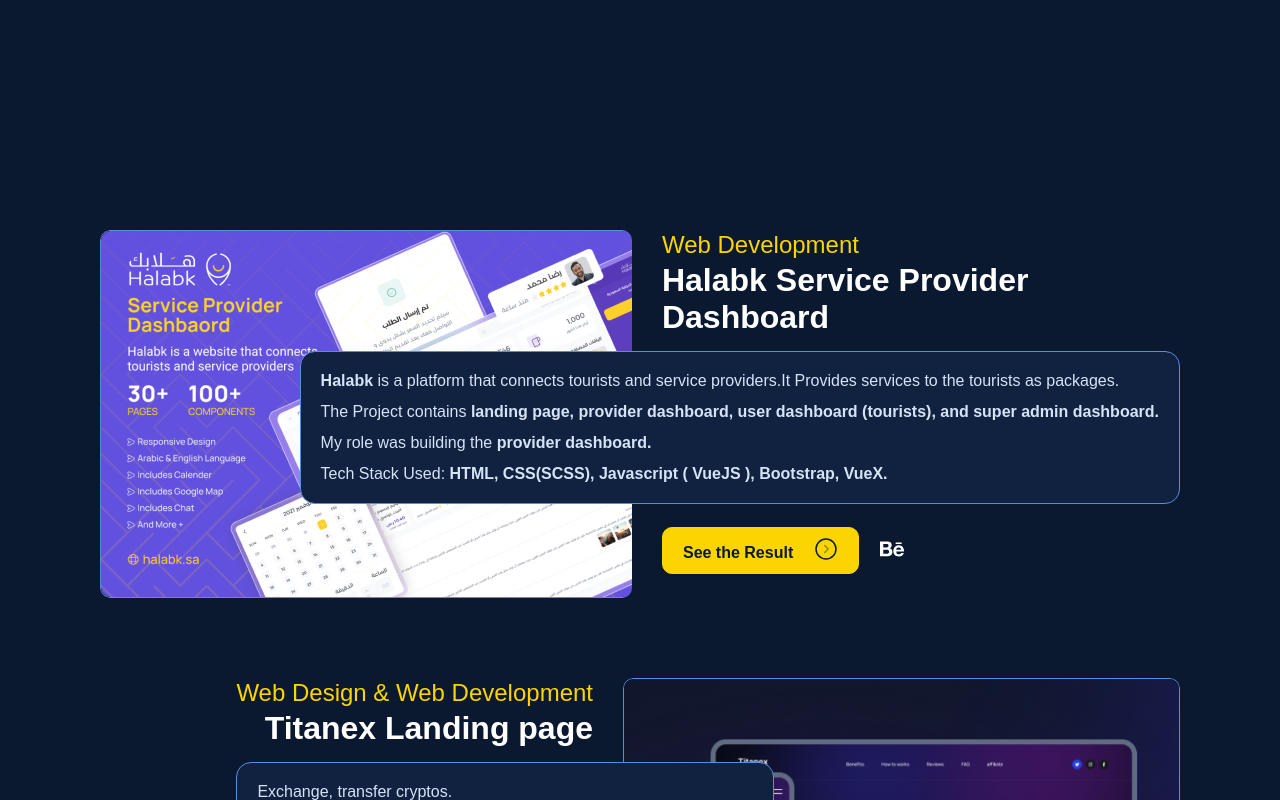
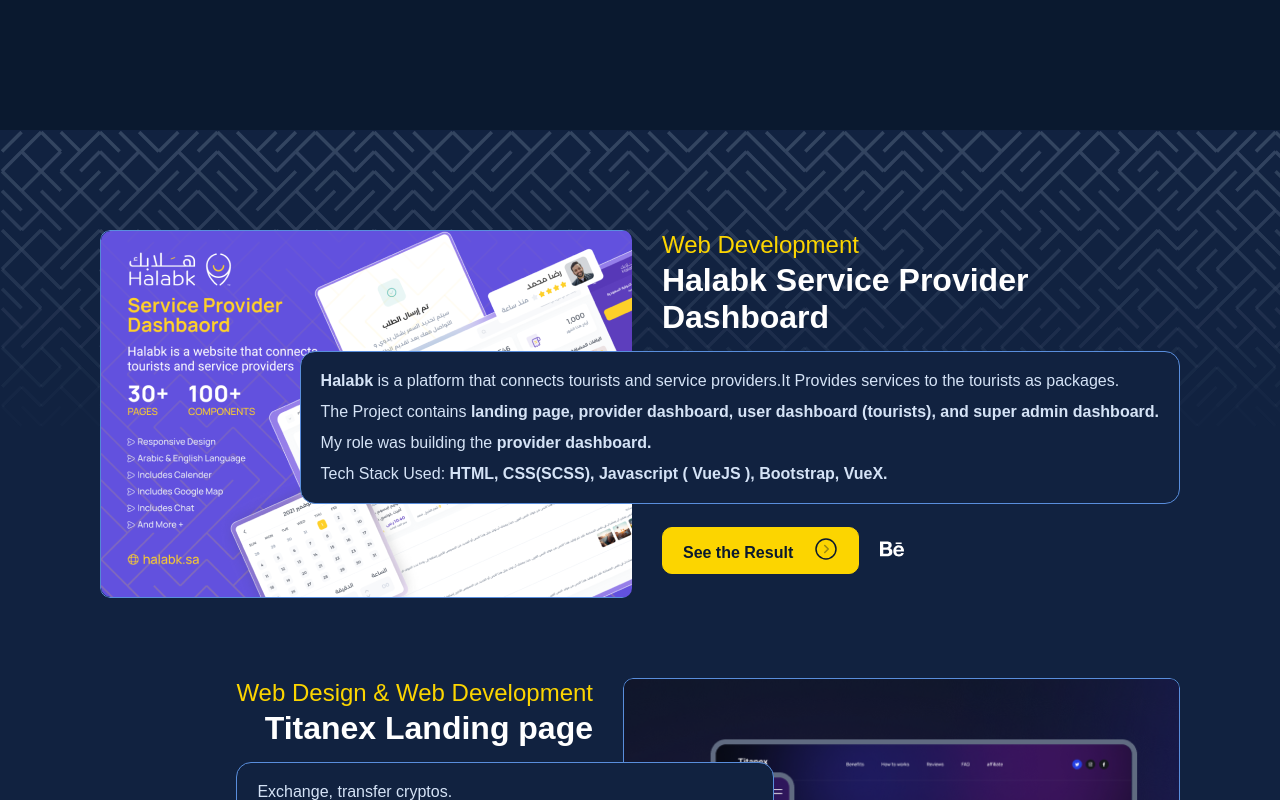
Before and after one commit to alzeqri1997/zeqri, a Next.js app: page / in a window 1280 px wide. Shown: the part 1460-2260 px from the top of the page. Built offline with nearby package versions, Linux system fonts and the light colour scheme.

Commit message:
update project animation

```diff
--- a/components/Projects.jsx
+++ b/components/Projects.jsx
@@ -3,31 +3,40 @@ import Divider from './Divider'
 import Project from './Project'
 import ScrollTrigger from 'gsap/dist/ScrollTrigger'
 import {gsap} from 'gsap'
+import { Pattern } from './icons'
 
 const Projects = () => {
   gsap.registerPlugin(ScrollTrigger)
-  const tl = useRef();
   const projects = useRef();
 
-  // useLayoutEffect(() => {
-  //   const ctx = gsap.context(() => {
-  //     tl.current = gsap
-  //       .timeline({ defaults: { duration: 0.5 }, scrollTrigger: {
-  //         trigger: '.project',
-  //         start: 'top center',
-  //         markers: true
-  //       }
-  //       }).from('.project', {
-  //         opacity:0,
-  //       })
-  //   }, projects)
-  //   return () => ctx.revert();
-  // }, [])
+  useLayoutEffect(() => {
+    const ctx = gsap.context(() => {
+      gsap.to('.top-pattern-parallax', {
+        scrollTrigger: {
+          trigger: '.project',
+            start: '-=30% center',
+            markers: true
+        },
+        keyframes: {
+          opacity: [0, 1,0]
+        },
+        repeat: -1,
+        duration: 2,
+        repeatDelay: 0.5
+      })
+    }, projects)
+    return () => ctx.revert();
+  }, [])
   return (
-    <section ref={projects} id='work' className='projects container relative' >
-      <Divider text={"Some of Things I’ve Built"} />
-      <Project />
-    </section>
+    <div ref={projects} className='light-bg relative' >
+      <Pattern classes='top-pattern'/>
+      <Pattern classes='top-pattern top-pattern-parallax'/>
+      <section id='work' className='projects container relative' >
+        <Divider text={"Some of Things I’ve Built"} />
+        <Project />
+      </section>
+      <Pattern classes='bottom-pattern'/>
+    </div>
   )
 }
 
```
